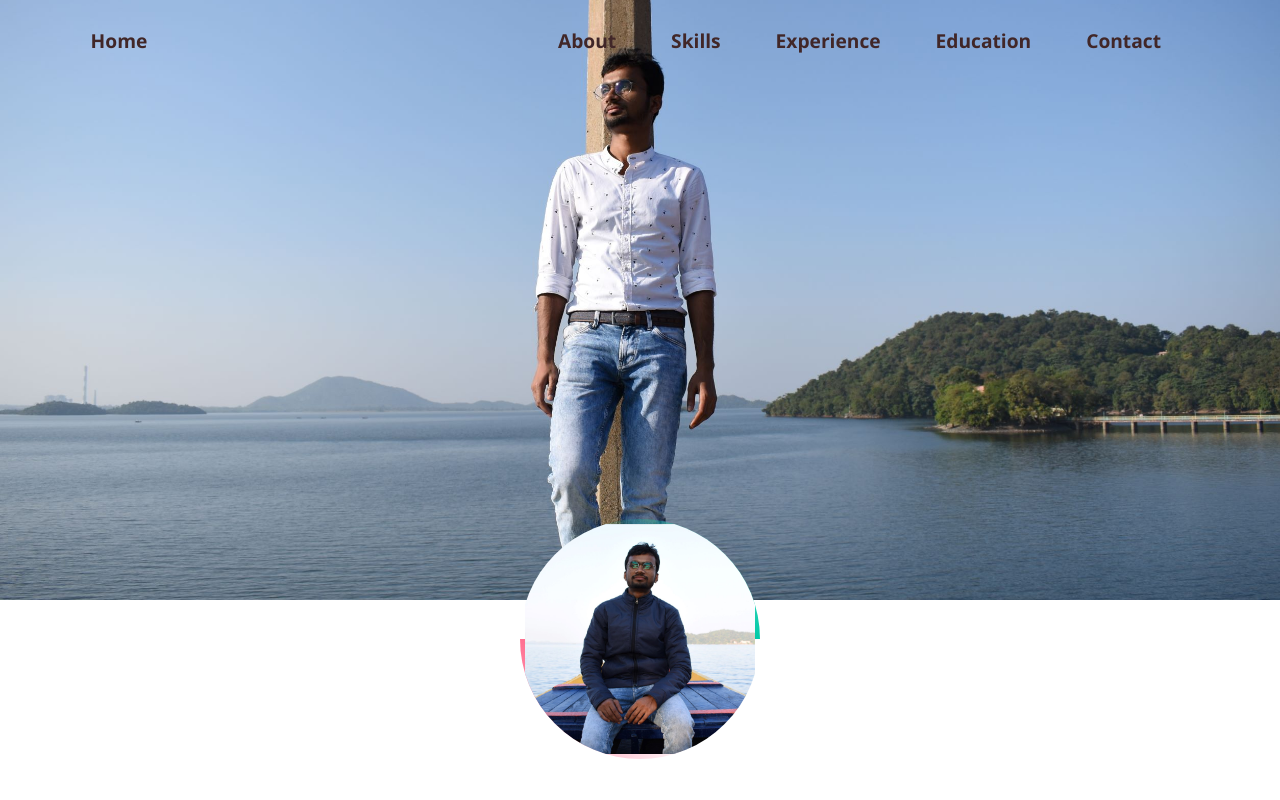
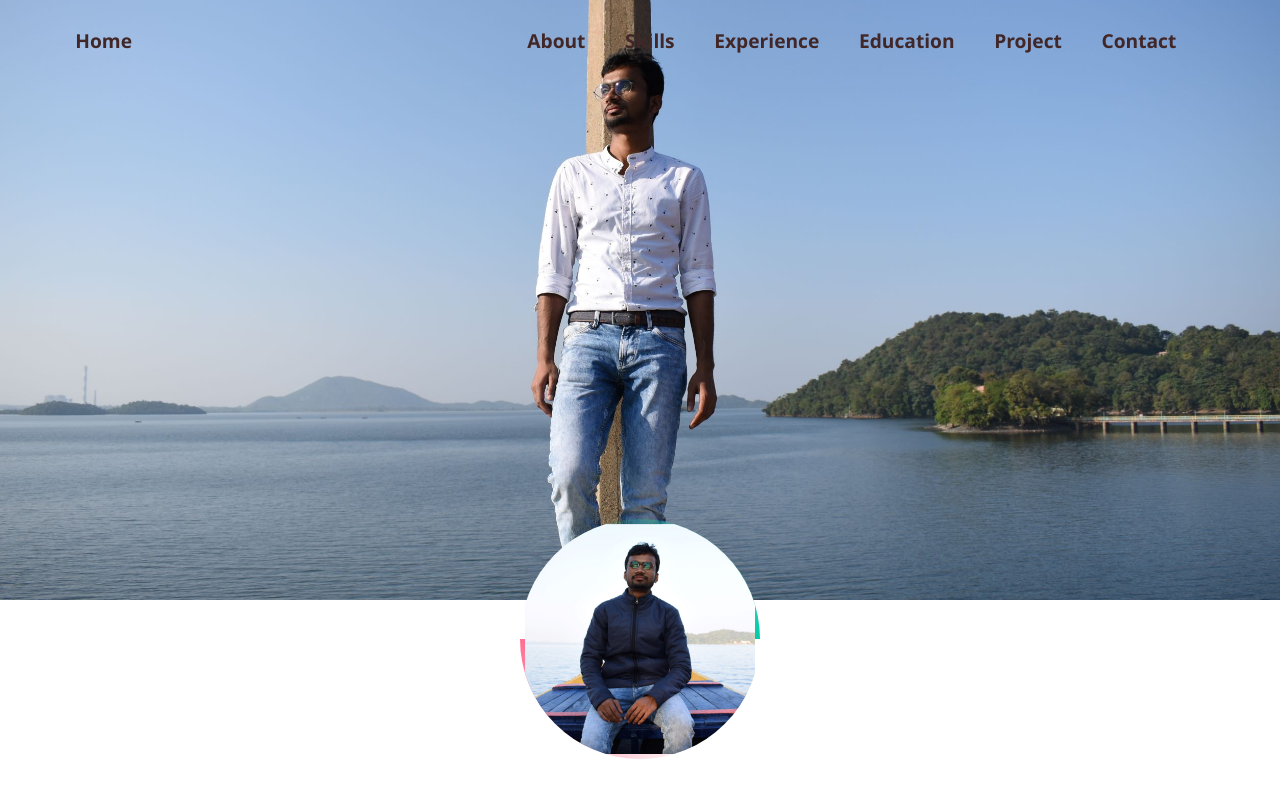
Before and after one commit to raushan2410/raushan2410.github.io, a plain HTML site: page index.html in a window 1280 px wide. Shown: the top 800 px of the page. Drawn offline with Linux system fonts and the light colour scheme.

Commit message:
Update index.html

```diff
--- a/index.html
+++ b/index.html
@@ -28,6 +28,7 @@
                 <li><a href="#skills">Skills</a></li>
                 <li><a href="#experience">Experience</a></li>
                 <li><a href="#education">Education</a></li>
+                <li><a href="#project">Project</a></li>
                 <li><a href="#contact">Contact</a></li>
             </ul>
         </nav>
```
